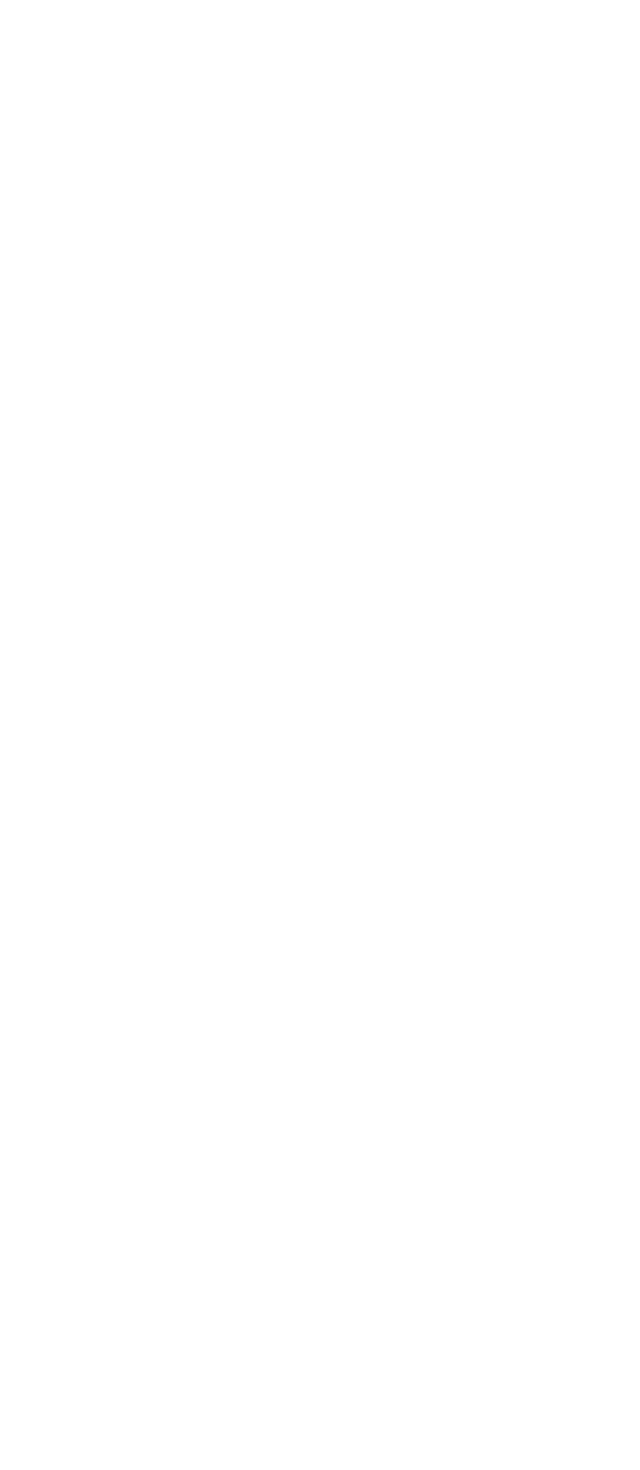
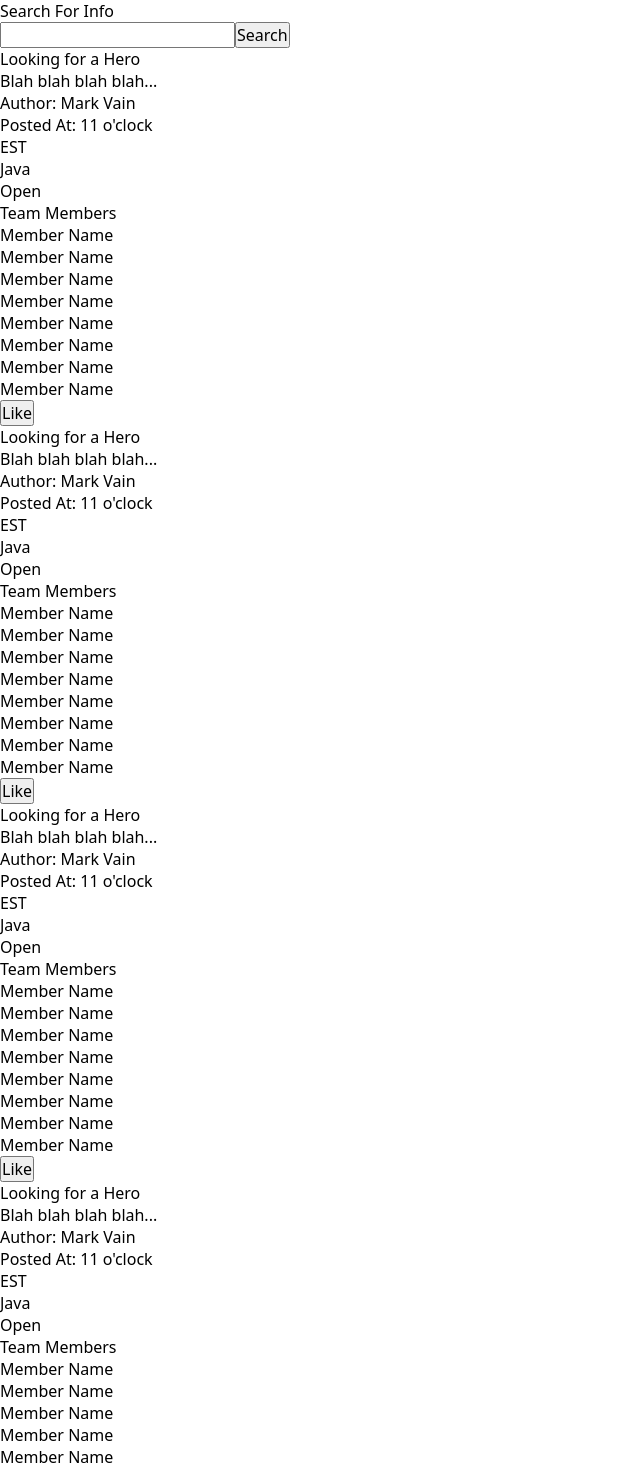
Before and after one commit to nicholasboyce/letsbuildit, a React (Vite) app in the folder client/: page /feed in a window 1280 px wide. Before the commit this address had no page. Shown: the top 1470 px of the page, without its empty margins (0-640 px from the left). Before the commit the page ends 800 px from the top, so only its background shows below. Built offline with nearby package versions, Linux system fonts and the light colour scheme.

Commit message:
Create layout in plain HTML

```diff
--- a/client/src/App.tsx
+++ b/client/src/App.tsx
@@ -1,5 +1,5 @@
 import './App.css';
-import { Home, SearchPage } from './pages';
+import { Home, SearchPage, Feed } from './pages';
 import { Route, Routes } from 'react-router-dom';
 
 function App() {
@@ -9,9 +9,10 @@ function App() {
     <Routes>
       <Route path='/' element={<Home />} />
       <Route path='/search' element={<SearchPage />} />
+      <Route path='/feed' element={<Feed />} />
     </Routes>
     </>
   )
 }
 
-export default App
+export default App;
--- /dev/null
+++ b/client/src/pages/Feed/index.tsx
@@ -0,0 +1,133 @@
+export const Feed = () => {
+
+    return (
+        <main>
+            <h1>Search For Info</h1>
+            <form id="search-form">
+                <input type="search" />
+                <button>Search</button>
+
+                <output name="result">
+                    <ul className="posts">
+                        <li className="post-item">
+                            <article className="post-info">
+                                <h2 className="post-title">Looking for a Hero</h2>
+                                <p className="body">Blah blah blah blah...</p>
+                                <div className="author-data">
+                                    <p className="author">Author: Mark Vain</p>
+                                    <p className="posttime">Posted At: 11 o'clock</p>
+                                </div>
+                                <div className="project-data">
+                                    <p className="timezone">EST</p>
+                                    <p className="language">Java</p>
+                                    <p className="status">Open</p>
+                                </div>
+                                <aside>
+                                    <h2>Team Members</h2>
+                                    <ul className="members">
+                                        <li className="member">Member Name</li>
+                                        <li className="member">Member Name</li>
+                                        <li className="member">Member Name</li>
+                                        <li className="member">Member Name</li>
+                                        <li className="member">Member Name</li>
+                                        <li className="member">Member Name</li>
+                                        <li className="member">Member Name</li>
+                                        <li className="member">Member Name</li>
+                                    </ul>
+                                </aside>
+                                <button className="like-button">Like</button>
+                            </article>
+                        </li>
+                        <li className="post-item">
+                            <article className="post-info">
+                                <h2 className="post-title">Looking for a Hero</h2>
+                                <p className="body">Blah blah blah blah...</p>
+                                <div className="author-data">
+                                    <p className="author">Author: Mark Vain</p>
+                                    <p className="posttime">Posted At: 11 o'clock</p>
+                                </div>
+                                <div className="project-data">
+                                    <p className="timezone">EST</p>
+                                    <p className="language">Java</p>
+                                    <p className="status">Open</p>
+                                </div>
+                                <aside>
+                                    <h2>Team Members</h2>
+                                    <ul className="members">
+                                        <li className="member">Member Name</li>
+                                        <li className="member">Member Name</li>
+                                        <li className="member">Member Name</li>
+                                        <li className="member">Member Name</li>
+                                        <li className="member">Member Name</li>
+                                        <li className="member">Member Name</li>
+                                        <li className="member">Member Name</li>
+                                        <li className="member">Member Name</li>
+                                    </ul>
+                                </aside>
+                                <button className="like-button">Like</button>
+                            </article>
+                        </li>
+                        <li className="post-item">
+                            <article className="post-info">
+                                <h2 className="post-title">Looking for a Hero</h2>
+                                <p className="body">Blah blah blah blah...</p>
+                                <div className="author-data">
+                                    <p className="author">Author: Mark Vain</p>
+                                    <p className="posttime">Posted At: 11 o'clock</p>
+                                </div>
+                                <div className="project-data">
+                                    <p className="timezone">EST</p>
+                                    <p className="language">Java</p>
+                                    <p className="status">Open</p>
+                                </div>
+                                <aside>
+                                    <h2>Team Members</h2>
+                                    <ul className="members">
+                                        <li className="member">Member Name</li>
+                                        <li className="member">Member Name</li>
+                                        <li className="member">Member Name</li>
+                                        <li className="member">Member Name</li>
+                                        <li className="member">Member Name</li>
+                                        <li className="member">Member Name</li>
+                                        <li className="member">Member Name</li>
+                                        <li className="member">Member Name</li>
+                                    </ul>
+                                </aside>
+                                <button className="like-button">Like</button>
+                            </article>
+                        </li>
+                        <li className="post-item">
+                            <article className="post-info">
+                                <h2 className="post-title">Looking for a Hero</h2>
+                                <p className="body">Blah blah blah blah...</p>
+                                <div className="author-data">
+                                    <p className="author">Author: Mark Vain</p>
+                                    <p className="posttime">Posted At: 11 o'clock</p>
+                                </div>
+                                <div className="project-data">
+                                    <p className="timezone">EST</p>
+                                    <p className="language">Java</p>
+                                    <p className="status">Open</p>
+                                </div>
+                                <aside>
+                                    <h2>Team Members</h2>
+                                    <ul className="members">
+                                        <li className="member">Member Name</li>
+                                        <li className="member">Member Name</li>
+                                        <li className="member">Member Name</li>
+                                        <li className="member">Member Name</li>
+                                        <li className="member">Member Name</li>
+                                        <li className="member">Member Name</li>
+                                        <li className="member">Member Name</li>
+                                        <li className="member">Member Name</li>
+                                    </ul>
+                                </aside>
+                                <button className="like-button">Like</button>
+                            </article>
+                        </li>
+                    </ul>
+                </output>
+            </form>
+        </main>
+    );
+}
--- a/client/src/pages/index.ts
+++ b/client/src/pages/index.ts
@@ -1,2 +1,3 @@
 export * from './Home';
 export * from './Search';
+export * from './Feed';
```
